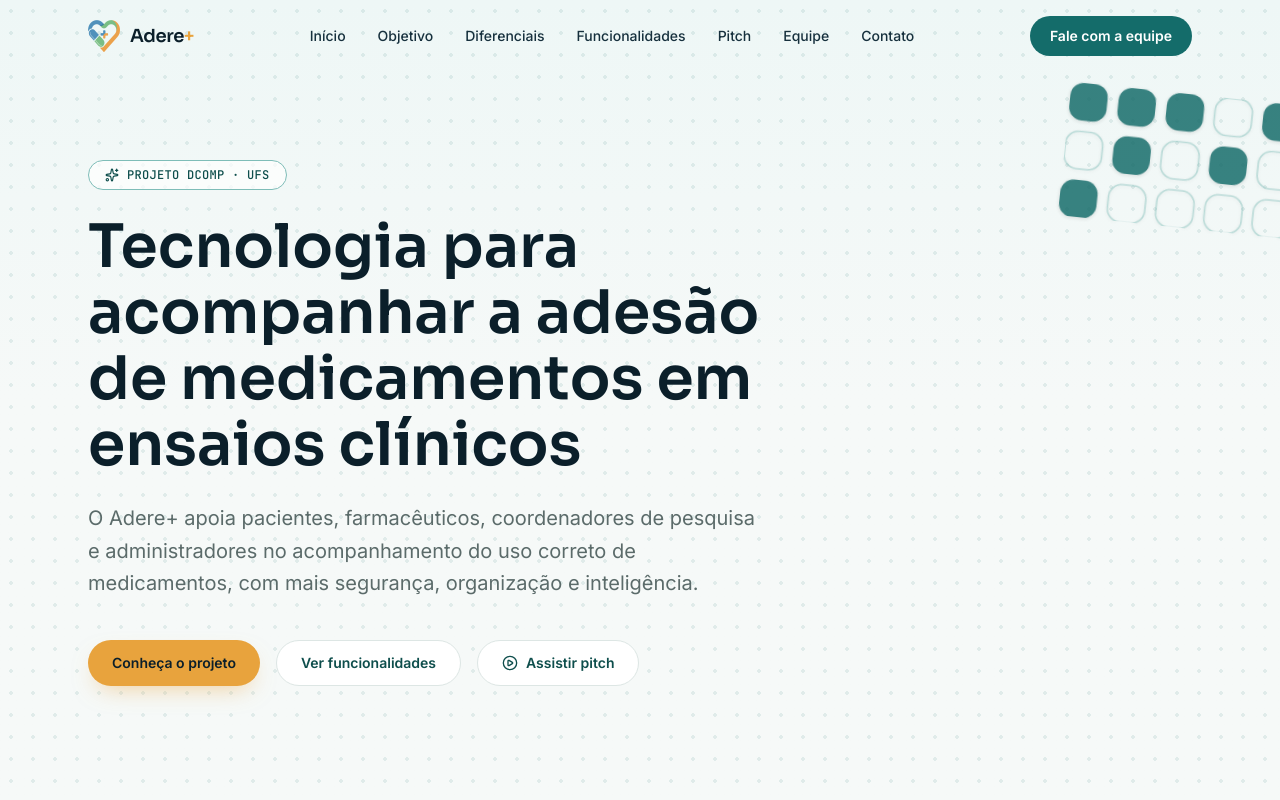
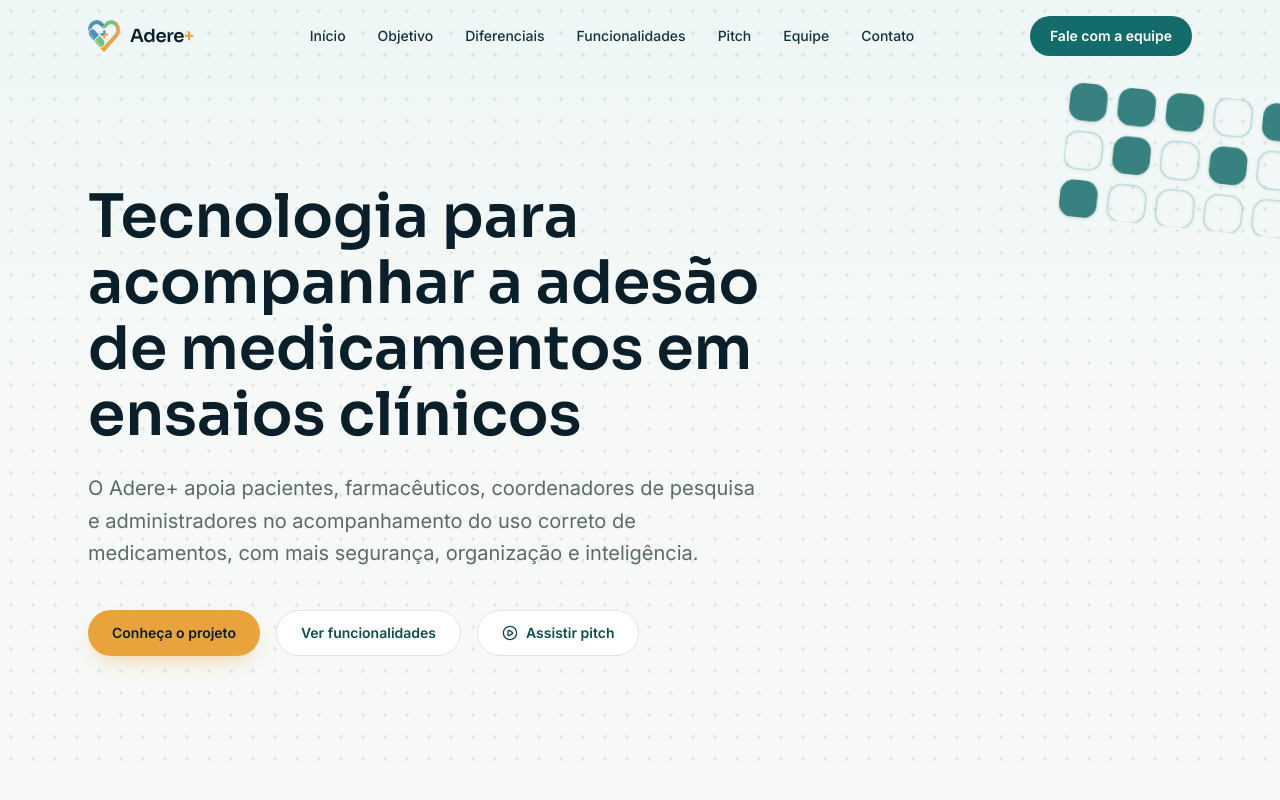
Before and after one commit to Lucas0Santana/adere-mais, a React (Vite) app: page / in a window 1280 px wide. Shown: the top 800 px of the page. Built offline with nearby package versions, Linux system fonts and the light colour scheme.

Commit message:
fix: remove código do componente Hero

```diff
--- a/src/components/Hero.tsx
+++ b/src/components/Hero.tsx
@@ -15,10 +15,10 @@ export function Hero() {
 
       <div className="relative mx-auto max-w-6xl px-6">
         <div className="max-w-2xl">
-          <span className="inline-flex items-center gap-2 rounded-full border border-primary-300 bg-white/70 px-4 py-1.5 font-mono text-xs font-medium uppercase tracking-wide text-primary-700">
+          {/* <span className="inline-flex items-center gap-2 rounded-full border border-primary-300 bg-white/70 px-4 py-1.5 font-mono text-xs font-medium uppercase tracking-wide text-primary-700">
             <Sparkles className="h-3.5 w-3.5" />
             Projeto DCOMP · UFS
-          </span>
+          </span> */}
 
           <h1 className="mt-6 font-display text-4xl font-semibold leading-[1.1] text-ink sm:text-5xl lg:text-6xl">
             Tecnologia para acompanhar a adesão de medicamentos em ensaios clínicos
```
